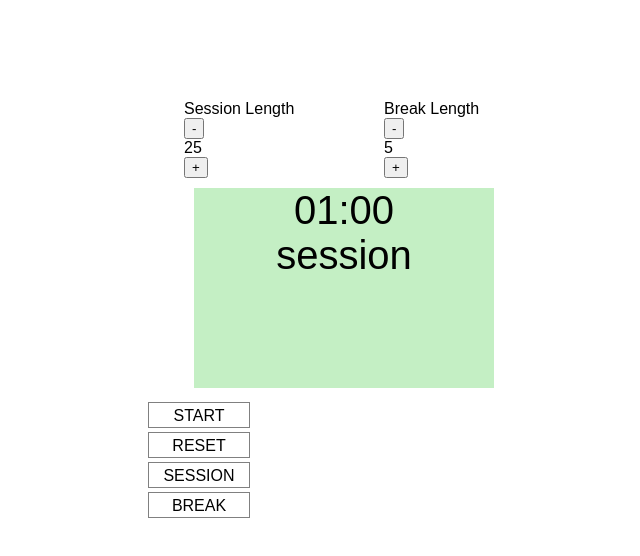
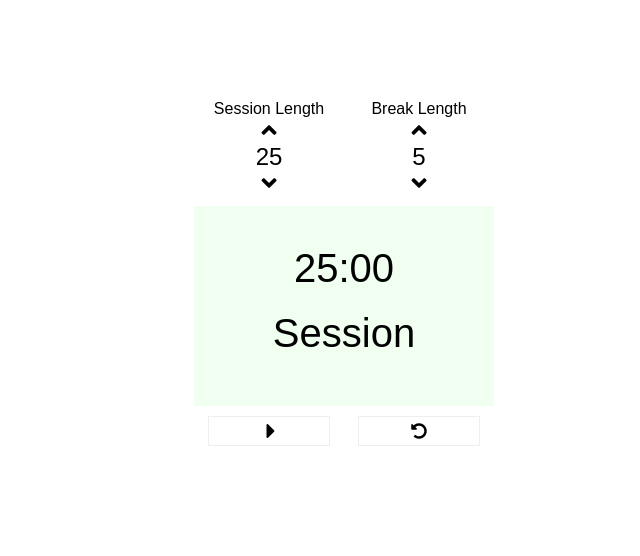
Before and after one commit to efm-archive/fcc-projects, a React app in the folder front-end-libraries-projects/fcc_pomodoro-clock/: page / in a window 1280 px wide. Shown: the whole page, without its empty margins (296-936 px from the left). Built offline with nearby package versions, Linux system fonts and the light colour scheme.

Commit message:
Project Completed

```diff
--- a/front-end-libraries-projects/fcc_pomodoro-clock/src/index.css
+++ b/front-end-libraries-projects/fcc_pomodoro-clock/src/index.css
@@ -4,7 +4,7 @@ body {
 }
 #root {
   margin: 100px auto;
-  width: 400px;
+  width: 300px;
 }
 
 h1 {
@@ -12,7 +12,7 @@ h1 {
 
 #clock {
   text-align: center;
-  padding: 10px;
+  margin: 10px 0;
 }
 #display {
   position: relative;
@@ -29,7 +29,7 @@ h1 {
 
 .session {
   height: 100%;
-  background: #c4efc4;
+  background: honeydew;
 }
 
 .idle {
@@ -39,7 +39,7 @@ h1 {
 
 .break {
   height: 100%;
-  background: orange;
+  background: gold;
 }
 
 #select {
@@ -48,6 +48,7 @@ h1 {
 .selector {
   width: 120px;
   margin: 0 auto;
+  text-align: center;
 }
 .selector input {
   width: 30px;
@@ -64,11 +65,63 @@ h1 {
 }
 
 .button {
-  width: 100px;
-  height: 20px;
-  border: 1px solid gray;
   text-align: center;
+
+  cursor: pointer;
+}
+
+.label {
+  font-size: 16px;
+}
+
+.value {
+  font-size: 24px;
+  text-align: center;
+}
+
+.selector .button {
+  width: 30px;
+  margin: 0 auto;
+  /* background: lightgray; */
+}
+
+.controls {
+  display: flex;
+  flex-wrap: nowrap;
+}
+
+.controls .button {
+  border: 1px solid #eee;
+  margin: 0 auto;
+  height: 24px;
   padding: 4px 0 0 0;
-  cursor: pointer;
-  margin: 4px;
+  width: 40%;
 }
+.controls .button span {
+  position: relative;
+}
+.fa-caret-right {
+  position: relative;
+  top: -2px;
+  left: 2px;
+  font-size: 24px;
+}
+.fa-stop {
+  position: relative;
+  top: 2px;
+}
+.fa-undo-alt {
+  position: relative;
+  top: 2px;
+}
+.fa-angle-up,
+.fa-angle-down {
+  font-size: 24px;
+}
+#time-left {
+  padding: 40px 0 0 0;
+}
+
+#timer-label {
+  padding: 20px 0 0 0;
+}
--- a/front-end-libraries-projects/fcc_pomodoro-clock/src/index.html
+++ b/front-end-libraries-projects/fcc_pomodoro-clock/src/index.html
@@ -3,13 +3,18 @@
   <head>
     <meta charset="UTF-8" />
     <title>Pomodoro Clock</title>
+    <link
+      rel="stylesheet"
+      href="https://use.fontawesome.com/releases/v5.8.1/css/all.css"
+      integrity="sha384-50oBUHEmvpQ+1lW4y57PTFmhCaXp0ML5d60M1M7uH2+nqUivzIebhndOJK28anvf"
+      crossorigin="anonymous"
+    />
+
     <link rel="stylesheet" type="text/css" href="index.css" />
   </head>
   <body>
     <div id="root"></div>
     <!-- Load React component. -->
-    <!-- <script src="./test.js"></script> -->
     <script src="./index.js"></script>
-    <!-- <script src="./index.1.js"></script> -->
   </body>
 </html>
--- a/front-end-libraries-projects/fcc_pomodoro-clock/src/index.js
+++ b/front-end-libraries-projects/fcc_pomodoro-clock/src/index.js
@@ -5,15 +5,31 @@ class Select extends React.Component {
   render() {
     return (
       <div className="selector">
-        <div id={this.props.id}>{this.props.label}</div>
-        <button id={this.props.decLabel} onClick={this.props.decrement}>
-          -
-        </button>
+        <div className="label" id={this.props.id}>
+          {this.props.label}
+        </div>
+        <div
+          className="button"
+          id={this.props.incLabel}
+          onClick={this.props.increment}
+        >
+          <span>
+            <i className="fas fa-angle-up" />
+          </span>
+        </div>
 
-        <div id={this.props.lengthLabel}>{this.props.value}</div>
-        <button id={this.props.incLabel} onClick={this.props.increment}>
-          +
-        </button>
+        <div className="value" id={this.props.lengthLabel}>
+          {this.props.value}
+        </div>
+        <div
+          className="button"
+          id={this.props.decLabel}
+          onClick={this.props.decrement}
+        >
+          <span>
+            <i className="fas fa-angle-down" />
+          </span>
+        </div>
       </div>
     );
   }
@@ -47,19 +63,28 @@ class App extends React.Component {
     super(props);
     this.state = {
       playing: false,
-      //status session, break
       status: 'session',
       sessionMin: 25,
-      sessionSec: 60,
+      sessionSec: 1500,
       breakMin: 5,
-      breakSec: 3,
-      timer: 60
+      breakSec: 300,
+      timer: 1500
     };
   }
 
+  resetTimerDefault = () => {
+    this.setState({
+      sessionMin: 25,
+      breakMin: 5,
+      sessionSec: 25 * 60,
+      breakSec: 5 * 60,
+      status: 'session',
+      timer: 25 * 60
+    });
+  };
+
   handleTimerValues = (min, sec, mode, status) => {
     let time = this.state[min];
-
     if (mode === 'inc') {
       time += 1;
     }
@@ -81,19 +106,7 @@ class App extends React.Component {
     }
   };
 
-  resetTimerDefault = () => {
-    this.setState({
-      sessionMin: 25,
-      breakMin: 5,
-      sessionSec: 25 * 60,
-      breakSec: 5 * 60,
-      status: 'session',
-      timer: 25 * 60
-    });
-  };
-
   handleResetButton = () => {
-    //console.log('handleResetButton clicked');
     this.setState({ playing: false });
     this.handleAudio('reset');
     this.resetTimerDefault();
@@ -104,8 +117,22 @@ class App extends React.Component {
     this.handlePlay();
   };
 
-  switchTimer = status => {
-    console.log('switchTimer called - status:', status);
+  handlePlay = () => {
+    this.startCountdown(this.state.status);
+  };
+
+  handleAudio = what => {
+    const audio = document.querySelector(`audio`);
+    audio.currentTime = 0;
+    if (what === 'reset') {
+      audio.pause();
+    }
+    if (what === 'play') {
+      audio.play();
+    }
+  };
+
+  switchCountdown = status => {
     if (status === 'session') {
       this.setState({
         status: 'break',
@@ -122,12 +149,7 @@ class App extends React.Component {
     }
   };
 
-  handlePlay = () => {
-    this.startCountdown(this.state.status);
-  };
-
   startCountdown = status => {
-    console.log('startCountdown called - status:', status);
     const countdown = setInterval(() => {
       //if playing is false, clear the countdown
       if (!this.state.playing) {
@@ -138,26 +160,13 @@ class App extends React.Component {
         this.setState({ timer: this.state.timer - 1 });
       }
       //if timer reaches 0, clear the countdown, then switch the status/countdown to session/break
-      if (this.state.timer <= 0) {
+      if (this.state.timer < 0) {
         clearInterval(countdown);
-        this.switchTimer(status);
         this.handleAudio('play');
+        this.switchCountdown(status);
         return;
       }
     }, 1000);
-  };
-
-  handleAudio = key => {
-    const audio = document.querySelector(`audio`);
-    if (key == 'reset') {
-      console.log('resetting audio');
-      audio.currentTime = 0;
-      audio.pause();
-    }
-    if (key == 'play') {
-      audio.currentTime = 0;
-      audio.play();
-    }
   };
 
   render() {
@@ -208,44 +217,31 @@ class App extends React.Component {
             <Display
               time={this.state.timer}
               className={this.state.status}
-              label={this.state.status}
+              label={this.state.status === 'session' ? 'Session' : 'Break'}
             />
           </div>
         </div>
-
-        <div className="button" id="start_stop" onClick={this.handlePlayToggle}>
-          {!this.state.playing ? `START` : `STOP`}
-        </div>
-        <div
-          className="button"
-          id="test-reset"
-          onClick={this.handleResetButton}
-        >
-          RESET
-        </div>
-        <div
-          className="button"
-          id="test-session"
-          onClick={() => {
-            this.setState({
-              status: 'session',
-              timer: this.state.sessionSec
-            });
-          }}
-        >
-          SESSION
-        </div>
-        <div
-          className="button"
-          id="test-break"
-          onClick={() => {
-            this.setState({
-              status: 'break',
-              timer: this.state.breakSec
-            });
-          }}
-        >
-          BREAK
+        <div className="controls">
+          <div
+            className="button"
+            id="start_stop"
+            onClick={this.handlePlayToggle}
+          >
+            {!this.state.playing ? (
+              <span>
+                <i className="fas fa-caret-right" />
+              </span>
+            ) : (
+              <span>
+                <i className="fas fa-stop" />
+              </span>
+            )}
+          </div>
+          <div className="button" id="reset" onClick={this.handleResetButton}>
+            <span>
+              <i className="fas fa-undo-alt" />
+            </span>
+          </div>
         </div>
         <audio
           id="beep"
```
